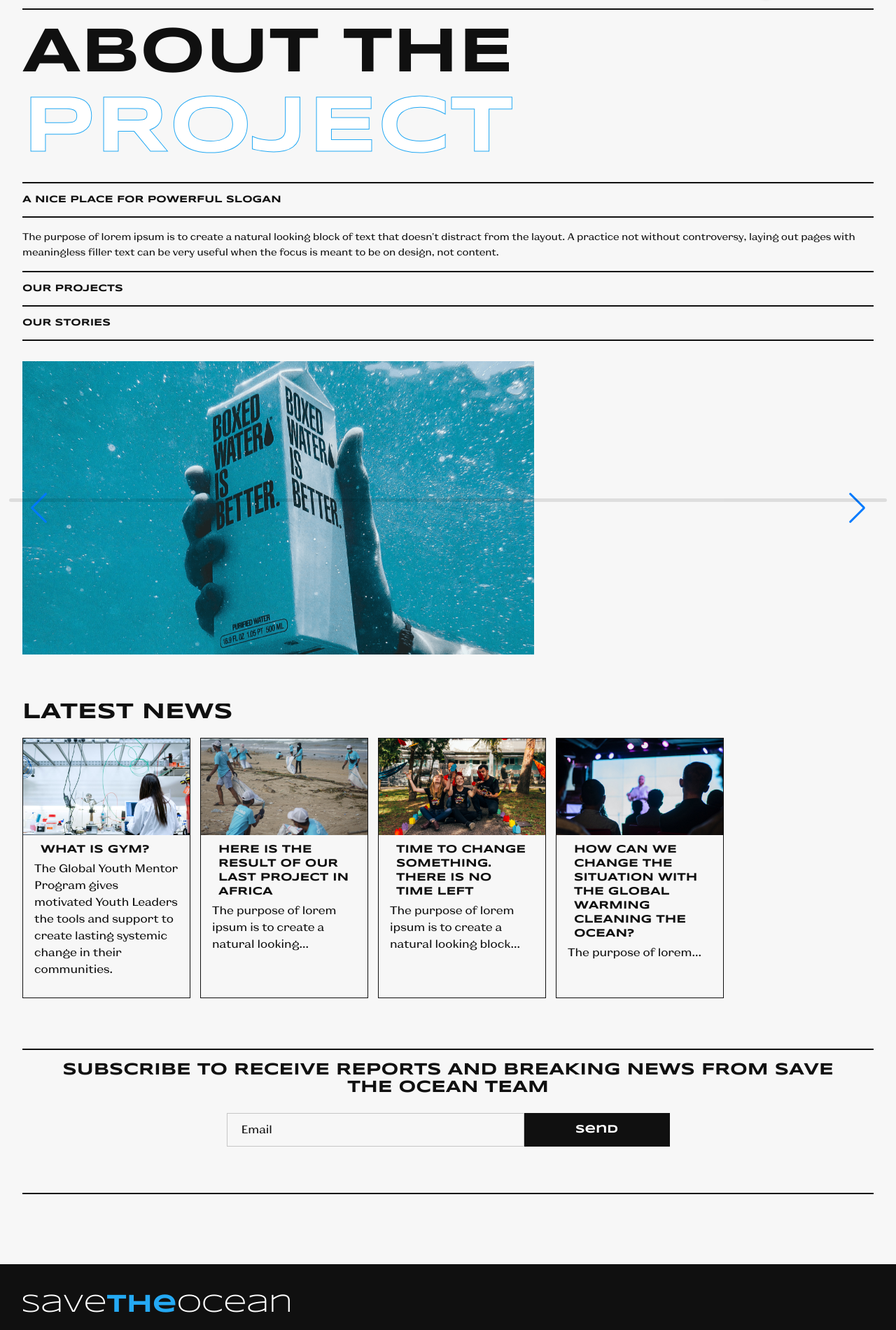
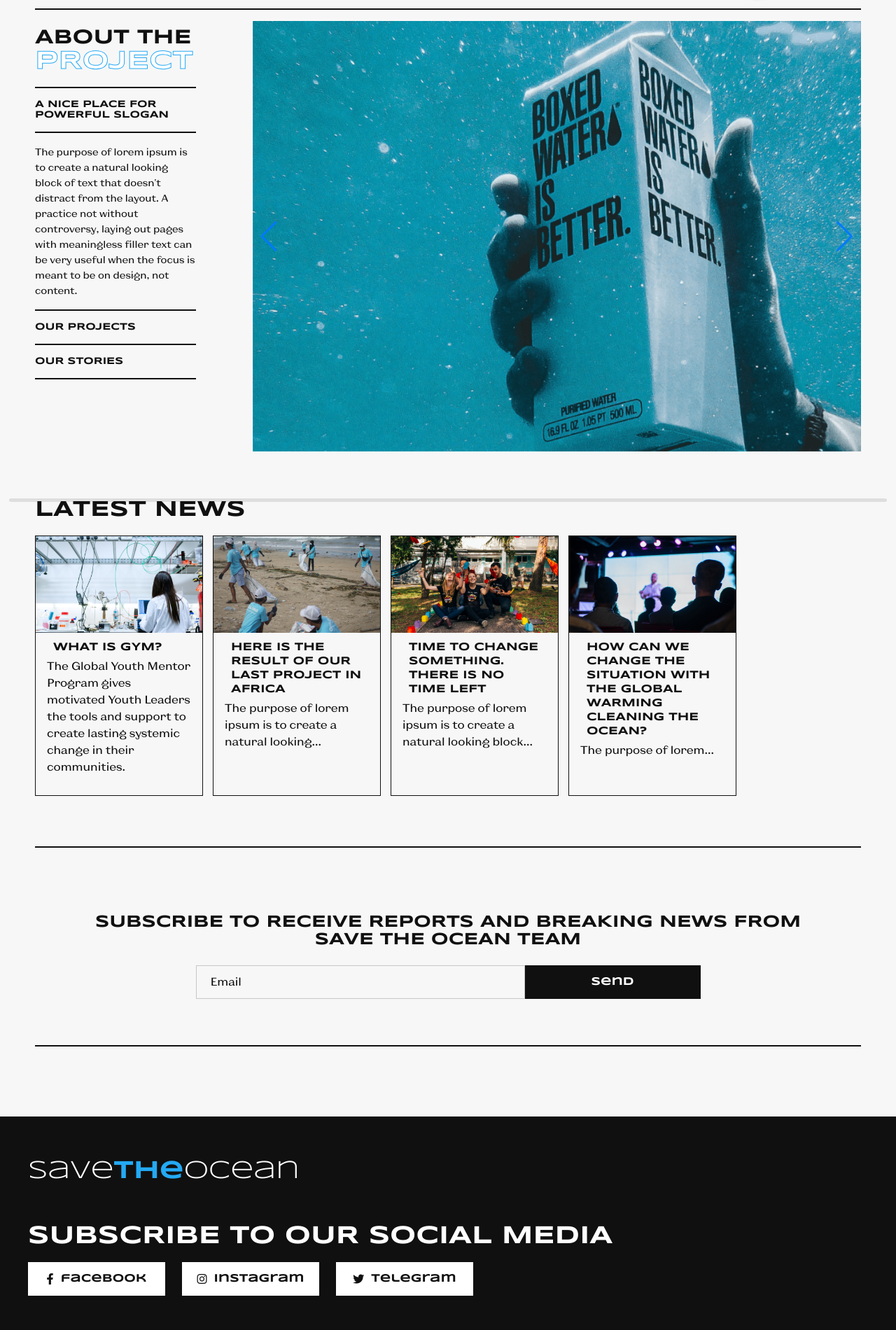
Before and after one commit to vasyl-zinchenko/SaveTheOcean, a website built with Parcel: page src/index.html in a window 1280 px wide. Shown: the part 80-1980 px from the top of the page at 70% size. Built offline with nearby package versions, Linux system fonts and the light colour scheme.

Commit message:
updating 1024

```diff
--- a/src/index.html
+++ b/src/index.html
@@ -374,12 +374,7 @@
               </div>
             </section>
           </section>
-
         </section>
-
-        <p class="footer__copyright">
-          © 2019 All rights reserved. Terms of Use & Privacy Policy
-        </p>
       </div>
       <div class="footer__bottom"></div>
     </footer>
--- a/src/styles/blocks/_button.scss
+++ b/src/styles/blocks/_button.scss
@@ -22,6 +22,10 @@
       width: 208px;
     }
 
+    @include onLaptop {
+      width: 251px;
+    }
+
     &:hover {
       background: $colorSurfieGreen;
     }
--- a/src/styles/blocks/_footer.scss
+++ b/src/styles/blocks/_footer.scss
@@ -5,6 +5,10 @@
   &__wrapper {
     margin-top: 100px;
     padding: 40px 30px;
+
+    @include onLaptop {
+      padding: 60px 40px;
+    }
   }
 
   &__logo {
@@ -32,12 +36,21 @@
       line-height: 25px;
       font-weight: 600;
     }
+
+    @include onLaptop {
+      font-size: 36px;
+      margin-top: 62px;
+    }
   }
 
   &__contact-us_information {
     display: flex;
     flex-direction: column;
     gap: 34px;
+
+    @include onLaptop {
+      flex-direction: row;
+    }
   }
 
   &__inforamtion-block {
--- a/src/styles/blocks/_form.scss
+++ b/src/styles/blocks/_form.scss
@@ -9,6 +9,10 @@
   &__label {
     @include onTablet {
       width: 425px;
+    }
+
+    @include onLaptop {
+      width: 470px;
     }
   }
 
--- a/src/styles/blocks/_hero.scss
+++ b/src/styles/blocks/_hero.scss
@@ -1,4 +1,19 @@
 .hero {
+
+  @include onLaptop {
+    display: grid;
+    grid-template-columns: 1fr 2.8fr;
+    margin-bottom: 71px;
+  }
+
+  &__content {
+
+    @include onLaptop {
+      margin-top: 9px;
+      max-width: 230px;
+    }
+  }
+
   &__title {
     font-family: "Syncopate", sans-serif;
     text-transform: uppercase;
@@ -15,6 +30,10 @@
       @include onTablet {
         font-size: 91px;
       }
+
+      @include onLaptop {
+        font-size: 29px;
+      }
     }
 
     &_blue {
@@ -25,6 +44,10 @@
 
       @include onTablet {
         font-size: 115px;
+      }
+
+      @include onLaptop {
+        font-size: 37px;
       }
     }
   }
@@ -58,6 +81,11 @@
       margin-top: 29px;
     }
 
+    @include onLaptop {
+      margin: 0;
+      height: 615px;
+    }
+
     &__slide_picture {
       height: inherit;
     }
--- a/src/styles/blocks/_notification.scss
+++ b/src/styles/blocks/_notification.scss
@@ -16,6 +16,11 @@
 
     @include onTablet {
       padding: 0 45px;
+      margin-top: 78px;
+    }
+
+    @include onLaptop {
+      padding: 0 80px;
     }
   }
 }
--- a/src/styles/blocks/_page.scss
+++ b/src/styles/blocks/_page.scss
@@ -13,5 +13,9 @@
     @include onTablet {
       margin: 0 32px;
     }
+
+    @include onLaptop {
+      margin: 0 50px;
+    }
   }
 }
--- a/src/styles/blocks/_social-media.scss
+++ b/src/styles/blocks/_social-media.scss
@@ -8,6 +8,10 @@
       flex-direction: row;
       justify-content: center;
       gap: 24px;
+    }
+
+    @include onLaptop {
+      justify-content: start;
     }
   }
 
@@ -31,5 +35,9 @@
       height: 48px;
       width: 100%;
     }
+
+    @include onLaptop {
+      width: 196px;
+    }
   }
 }
--- a/src/styles/utils/_mixins.scss
+++ b/src/styles/utils/_mixins.scss
@@ -10,7 +10,7 @@
   }
 }
 
-@mixin onLaptopt {
+@mixin onLaptop {
   @media (min-width: 1024px) {
     @content;
   }
```
